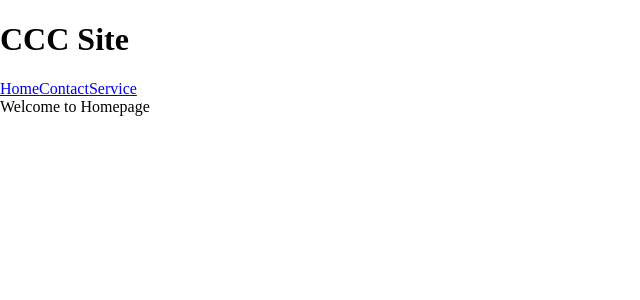
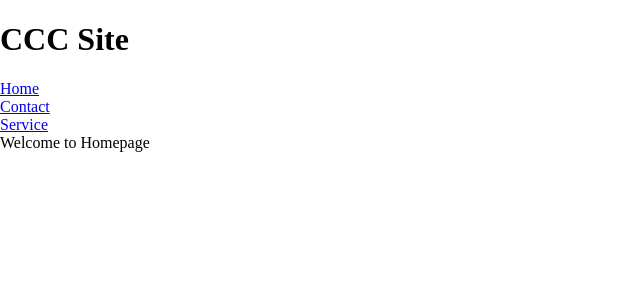
Before and after one commit to OswaldoGutierrez/CCC-Site, a React (Create React App) app: page / in a window 1280 px wide. Shown: the top 300 px of the page, without its empty margins (0-640 px from the left). Built offline with nearby package versions, Linux system fonts and the light colour scheme.

Commit message:
created and added navigation-component

```diff
--- a/src/App.js
+++ b/src/App.js
@@ -1,6 +1,7 @@
 import React, { Component } from "react";
-import { BrowserRouter, Switch, Route, Link } from "react-router-dom";
+import { BrowserRouter, Switch, Route } from "react-router-dom";
 
+import NavigationComponet from "./navigation/navigation-container";
 import Home from "./pages/home";
 import Contact from "./pages/contact";
 import Service from "./pages/service";
@@ -17,19 +18,20 @@ export default class App extends Component {
 
   render() {
     return (
+      <div className="app">
+        <h1>CCC Site</h1>
         <BrowserRouter>
-        <div className="App">
-          <h1>CCC Site</h1>
-          <Link to="/">Home</Link>
-          <Link to="/contact">Contact</Link>
-          <Link to="/service">Service</Link>
-        </div>
+          <div>
+            <NavigationComponet />
+
             <Switch>
               <Route exact path="/" component={Home} />
               <Route path="/contact" component={Contact} />
               <Route path="/service" component={Service} />
             </Switch>
+          </div>
         </BrowserRouter>
+      </div>
     );
   }
 }
--- /dev/null
+++ b/src/navigation/navigation-container.js
@@ -0,0 +1,28 @@
+import React from "react";
+import { NavLink } from "react-router-dom";
+
+const NavigationComponent = () => {
+  return (
+    <div className="nav-wrapper">
+      <div className="link-wrapper">
+        <NavLink exact to="/" activeClassName="link-active">
+          Home
+        </NavLink>
+      </div>
+
+      <div className="link-wrapper">
+        <NavLink to="/contact" activeClassName="link-active">
+          Contact
+        </NavLink>
+      </div>
+
+      <div className="link-wrapper">
+        <NavLink to="/service" activeClassName="link-active">
+          Service
+        </NavLink>
+      </div>
+    </div>
+  );
+};
+
+export default NavigationComponent;
```
Lines whose indentation alone changed are shown as unchanged.
